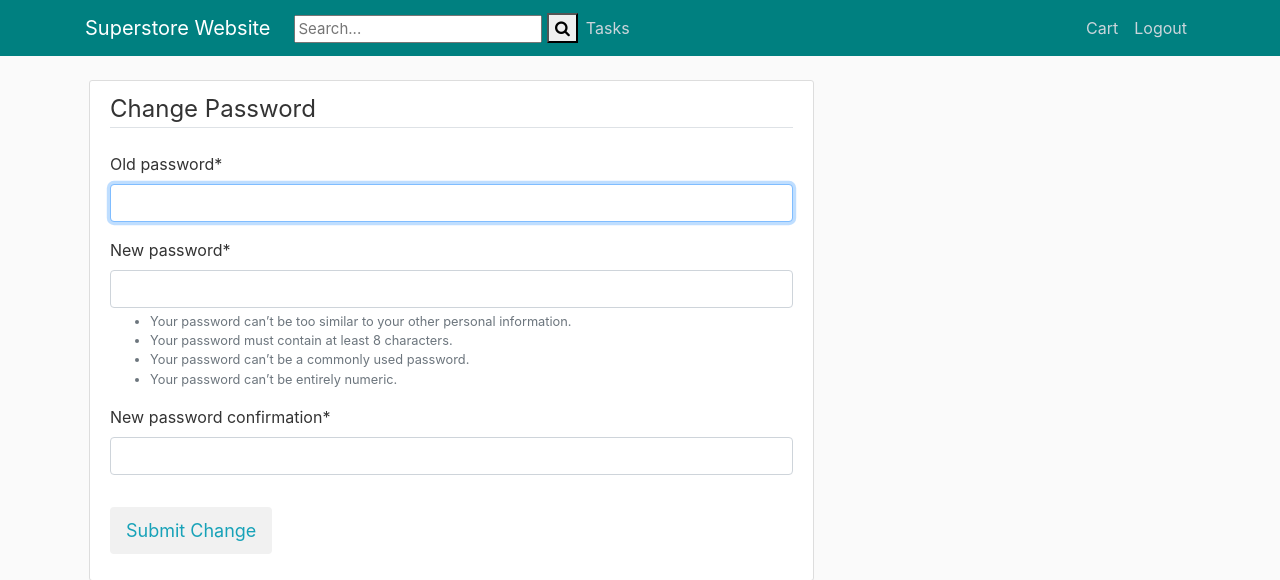
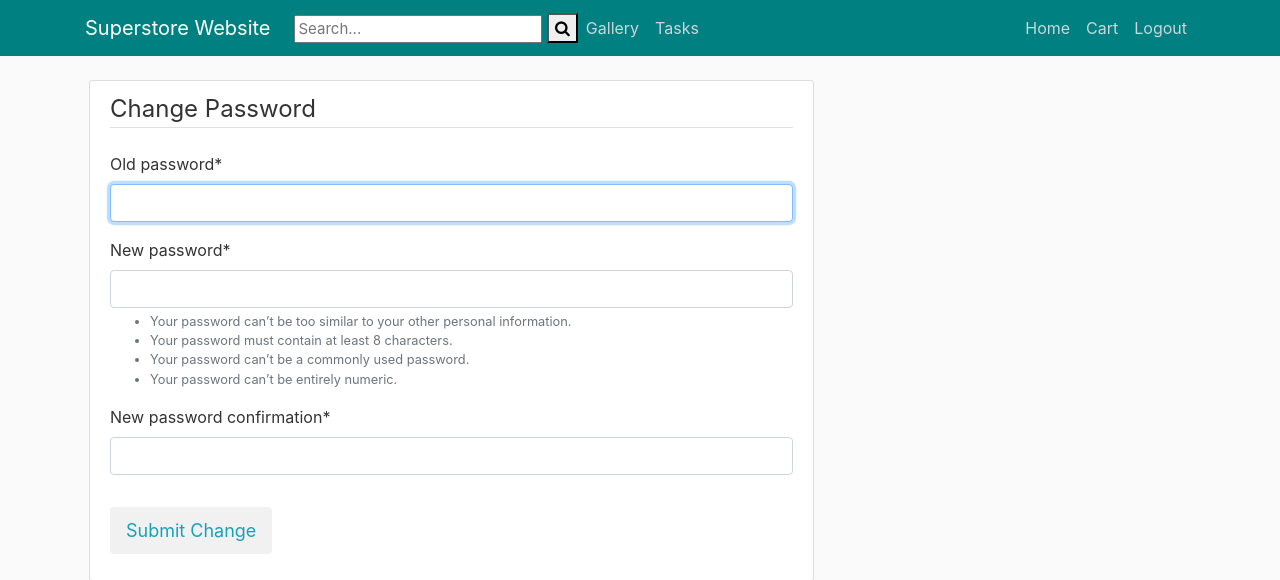
Before and after one commit to ogarza98/superStore_CS3773, a Django app: page /change-password/ in a window 1280 px wide. Shown: the top 580 px of the page. Run offline with Django 3.2, Linux system fonts and the light colour scheme; a user stored in the database is signed in; parts of the project's set-up code (start-up, migrations or seed data) failed here and were passed over; some libraries are stand-ins or nearby versions.

Commit message:
oscar commit

```diff
--- a/django_project/superStore_website/templates/superStore_website/base.html
+++ b/django_project/superStore_website/templates/superStore_website/base.html
@@ -39,11 +39,12 @@
           </button>
           <div class="collapse navbar-collapse" id="navbarToggle">
             <div class="navbar-nav mr-auto">
-
-
+                <a class="nav-item nav-link" href="/gallery">Gallery</a>
                 <a class="nav-item nav-link" href="#">Tasks</a>
             </div>
             <div class="navbar-nav">
+
+                <a class="nav-item nav-link" href="/home">Home</a>
               {% if user.is_authenticated %}
                 <a class="nav-item nav-link" href="#">Cart</a>
                 <a class="nav-item nav-link" href="{% url 'logout' %}">Logout</a>
--- a/django_project/superStore_website/views.py
+++ b/django_project/superStore_website/views.py
@@ -7,7 +7,10 @@ from django.views.generic import ListView, DetailView, CreateView, UpdateView, D
 from django.contrib.auth.models import User
 
 
+<<<<<<< Updated upstream
 
+=======
+>>>>>>> Stashed changes
 from django.db.models import Q
 
 
```
